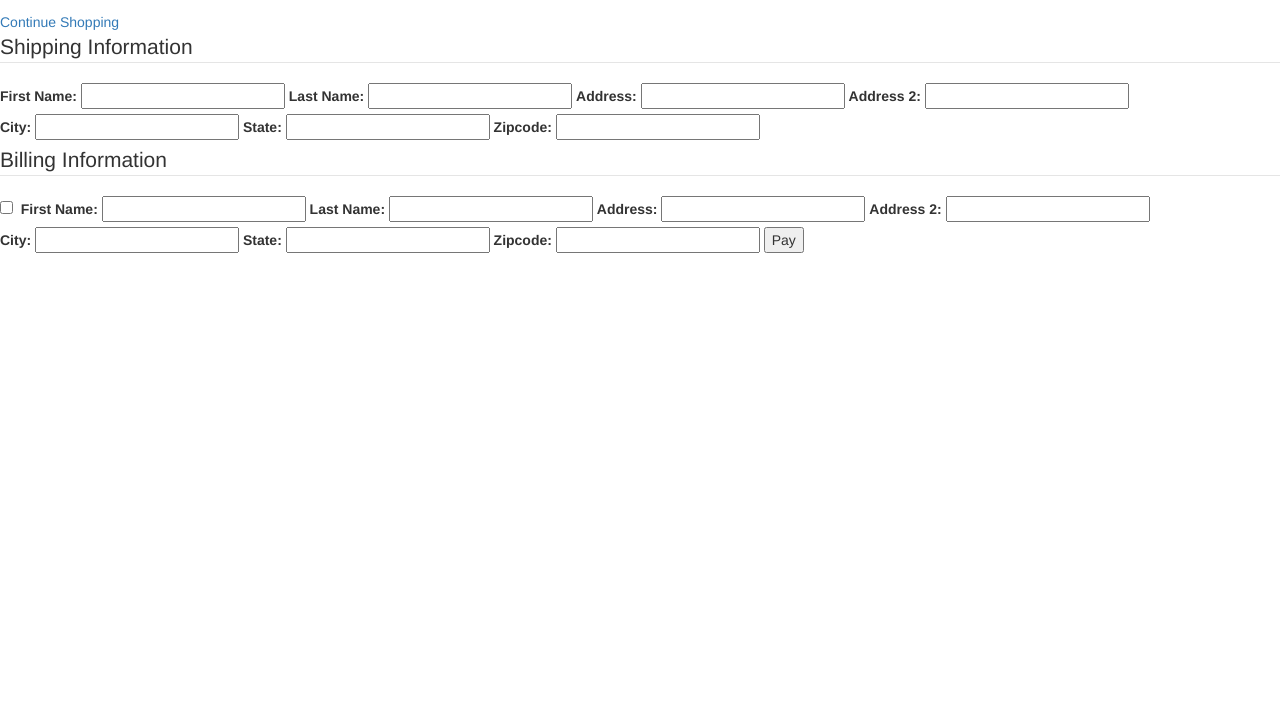
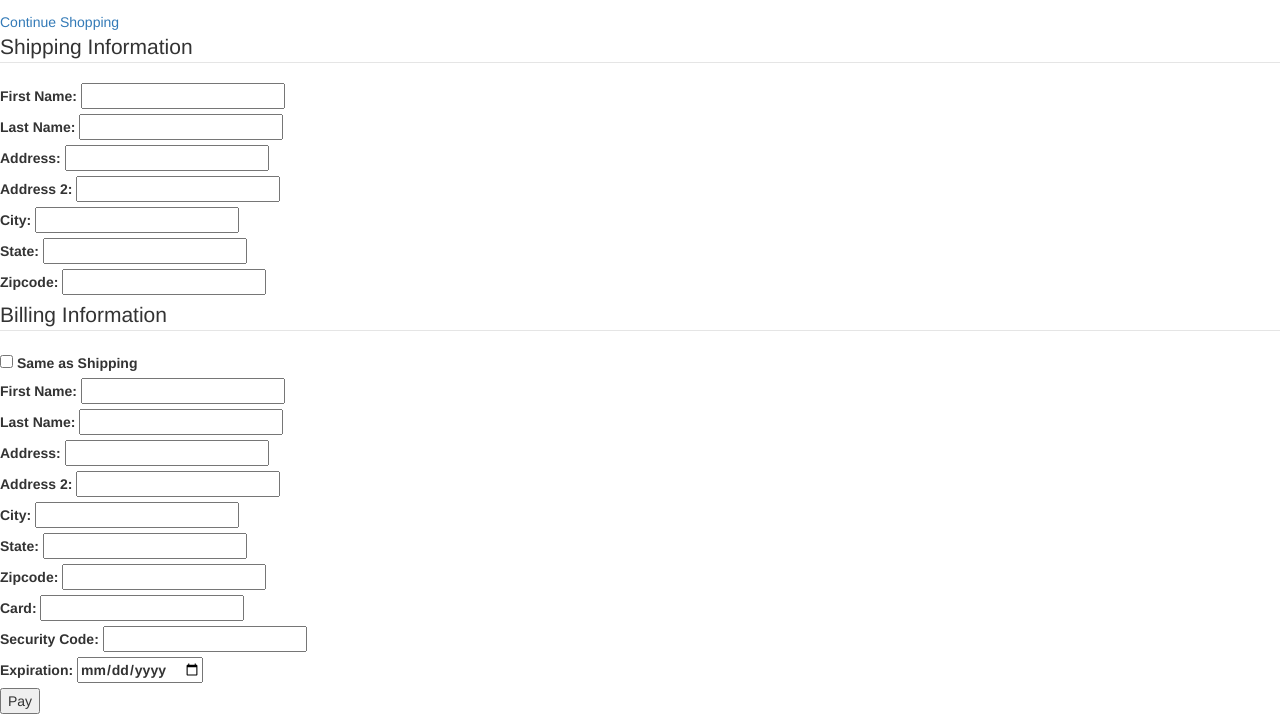
Before and after one commit to loytinc/CodingDojo, a Django app: a page that uses apps/orders_app/templates/orders_app/shoppingcart.html in a window 1280 px wide. Shown: the part 128-842 px from the top of the page. Before the commit the page ends 381 px from the top, so only its background shows below. Run offline with Django 3.2, Linux system fonts and the light colour scheme; parts of the project's set-up code (start-up, migrations or seed data) failed here and were passed over; some libraries are stand-ins or nearby versions.

```diff
--- /dev/null
+++ b/apps/orders_app/static/orders_app/style.css
@@ -0,0 +1,3 @@
+.block_up {
+    display: block;
+}
--- a/apps/orders_app/templates/orders_app/shoppingcart.html
+++ b/apps/orders_app/templates/orders_app/shoppingcart.html
@@ -5,6 +5,8 @@
     <meta name="viewport" content="width=device-width, initial-scale=1.0">
     <meta http-equiv="X-UA-Compatible" content="ie=edge">
     <link rel="stylesheet" href="https://maxcdn.bootstrapcdn.com/bootstrap/3.3.7/css/bootstrap.min.css">
+    {% load static %}
+    <link rel="stylesheet" href="{% static 'orders_app/style.css' %}">
     <title>Shopping Cart</title>
 </head>
 <body>
@@ -19,12 +21,14 @@
             <th>Quantity</th>
             <th>Total</th>
         </tr>
+        {% for product in products %}
         <tr>
             <td>{{product.name}}</td>
             <td>{{product.price}}</td>
             <td>{{order.product.quantity}}</td>
             <td>{{order.product.total}}</td>
         </tr>
+        {% endfor %}
     </table>
     <p>Total: {{order.total}}</p>
     <a href="#">Continue Shopping</a>
@@ -32,52 +36,61 @@
     <fieldset>
         <legend>Shipping Information</legend>
         <form action="">
-            <label>First Name:
+            <label class="block_up">First Name:
                 <input type="text" name="first_name">
             </label>
-            <label>Last Name:
+            <label class="block_up">Last Name:
                 <input type="text" name="last_name">
             </label>
-            <label>Address:
+            <label class="block_up">Address:
                 <input type="text" name="address">
             </label>
-            <label>Address 2:
+            <label class="block_up">Address 2:
                 <input type="text" name="address2">
             </label>
-            <label>City:
+            <label class="block_up">City:
                 <input type="text" name="city">
             </label>
-            <label>State:
+            <label class="block_up">State:
                 <input type="text" name="state">
             </label>
-            <label>Zipcode:
+            <label class="block_up">Zipcode:
                 <input type="text" name="zipcode">
             </label>
     </fieldset>
     <fieldset>
         <legend>Billing Information</legend>
             <input id="sameAsShipping" type="checkbox" name="sameAsShipping">
-            <label for="sameAsShipping"></label>
-            <label>First Name:
+            <label for="sameAsShipping">Same as Shipping</label>
+            <label class="block_up">First Name:
                 <input type="text" name="first_name">
             </label>
-            <label>Last Name:
+            <label class="block_up">Last Name:
                 <input type="text" name="last_name">
             </label>
-            <label>Address:
+            <label class="block_up">Address:
                 <input type="text" name="address">
             </label>
-            <label>Address 2:
+            <label class="block_up">Address 2:
                 <input type="text" name="address2">
             </label>
-            <label>City:
+            <label class="block_up">City:
                 <input type="text" name="city">
             </label>
-            <label>State:
+            <label class="block_up">State:
                 <input type="text" name="state">
             </label>
-            <label>Zipcode:
+            <label class="block_up">Zipcode:
                 <input type="text" name="zipcode">
+            </label>
+            <label class="block_up">Card:
+                <input type="text" name="card">
+            </label>
+            <label class="block_up">Security Code:
+                <input type="text" name="security">
+            </label>
+            <label class="block_up">Expiration:
+                <input type="date" name="expiration">
             </label>
             <input type="submit" value="Pay">
         </form>
```
Also changed, not shown: apps/orders_app/models.py (+41 -0 lines), apps/orders_app/views.py (line endings or trailing spaces).
